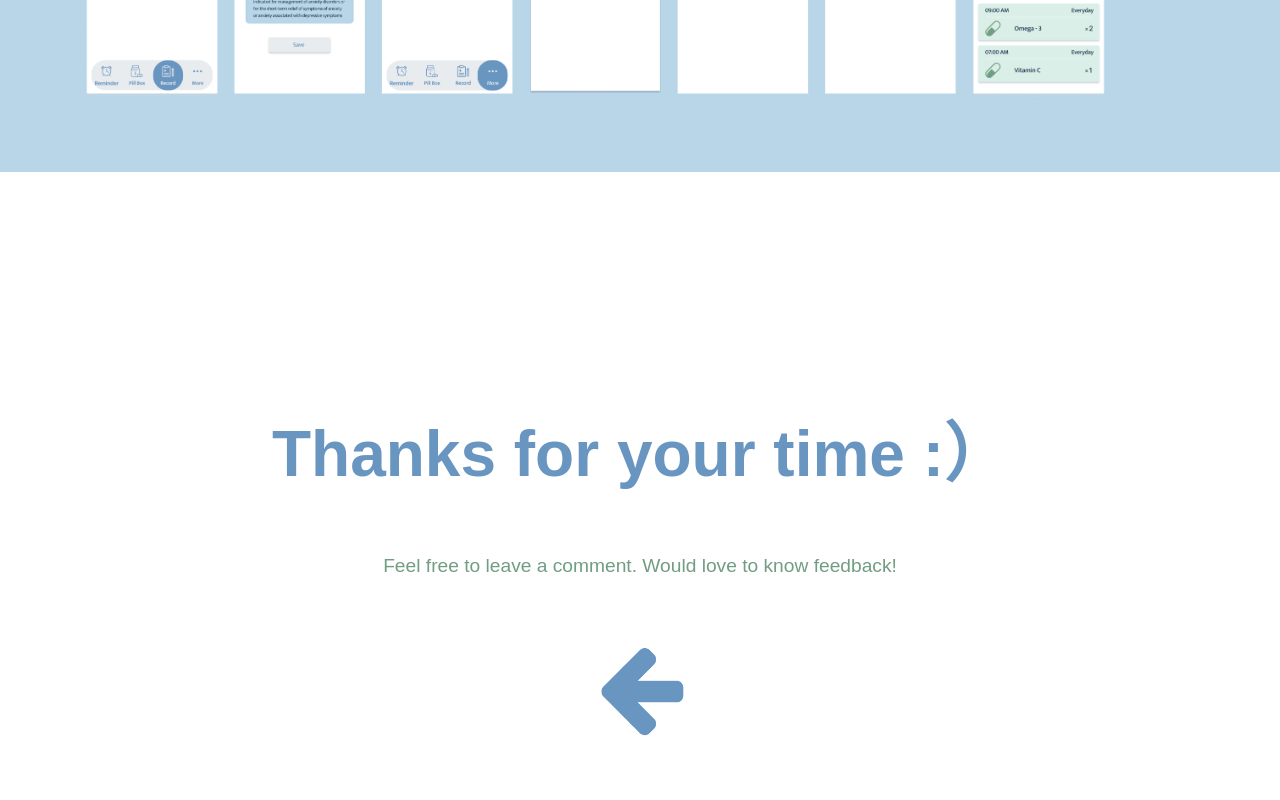
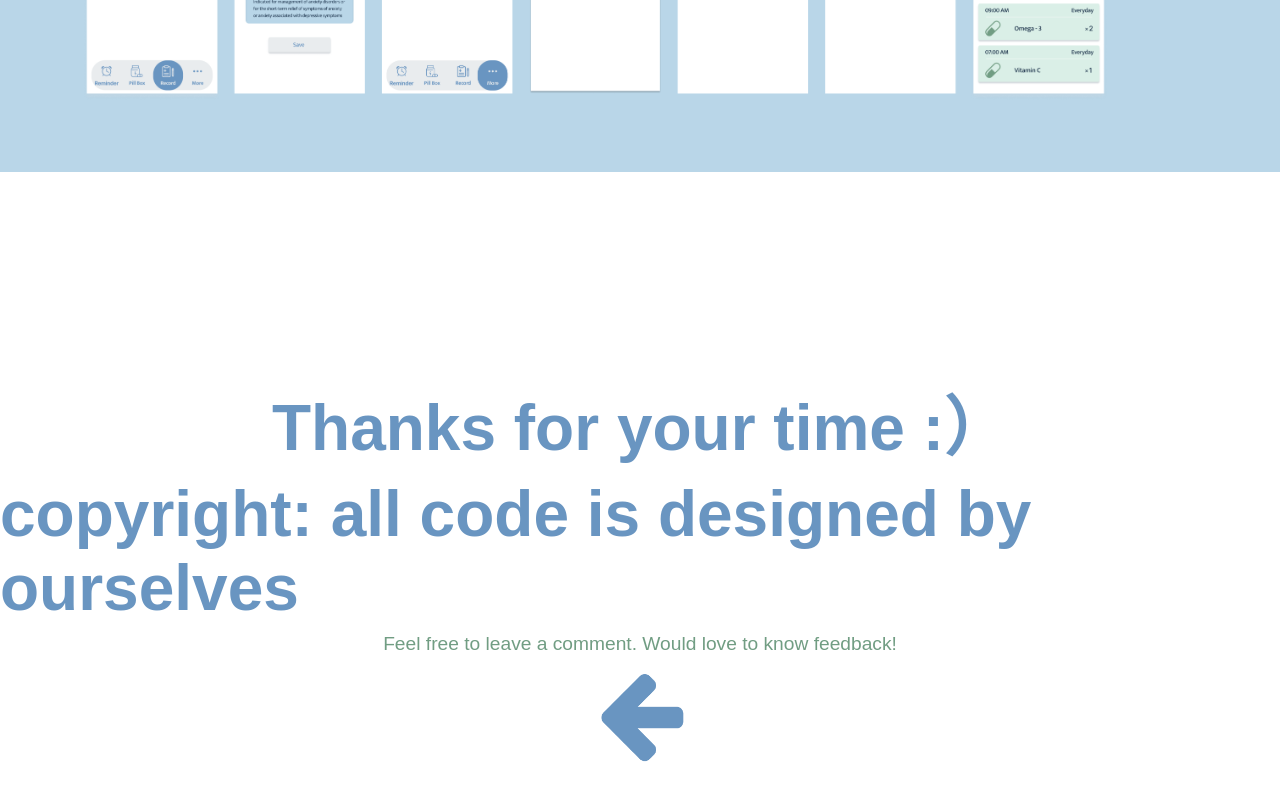
Before and after one commit to Yvonne9999/MediTimeWebsite, a plain HTML site: page case.html in a window 1280 px wide. Shown: the part 6228-7028 px from the top of the page. Drawn offline with Linux system fonts and the light colour scheme.

Commit message:
add copyright

```diff
--- a/case.html
+++ b/case.html
@@ -142,6 +142,7 @@
         <div class="endingPart">
             <main>
                 <p class="bye1">Thanks for your time :）</p>
+                <p class="bye1">copyright: all code is designed by ourselves</p>
                 <p class="bye2">Feel free to leave a comment. Would love to know feedback!</p>
                 <a href="./index.html"><img class="pic" src="img/Arrow.png" alt="back to mainpage"/></a>
             </main>
```
